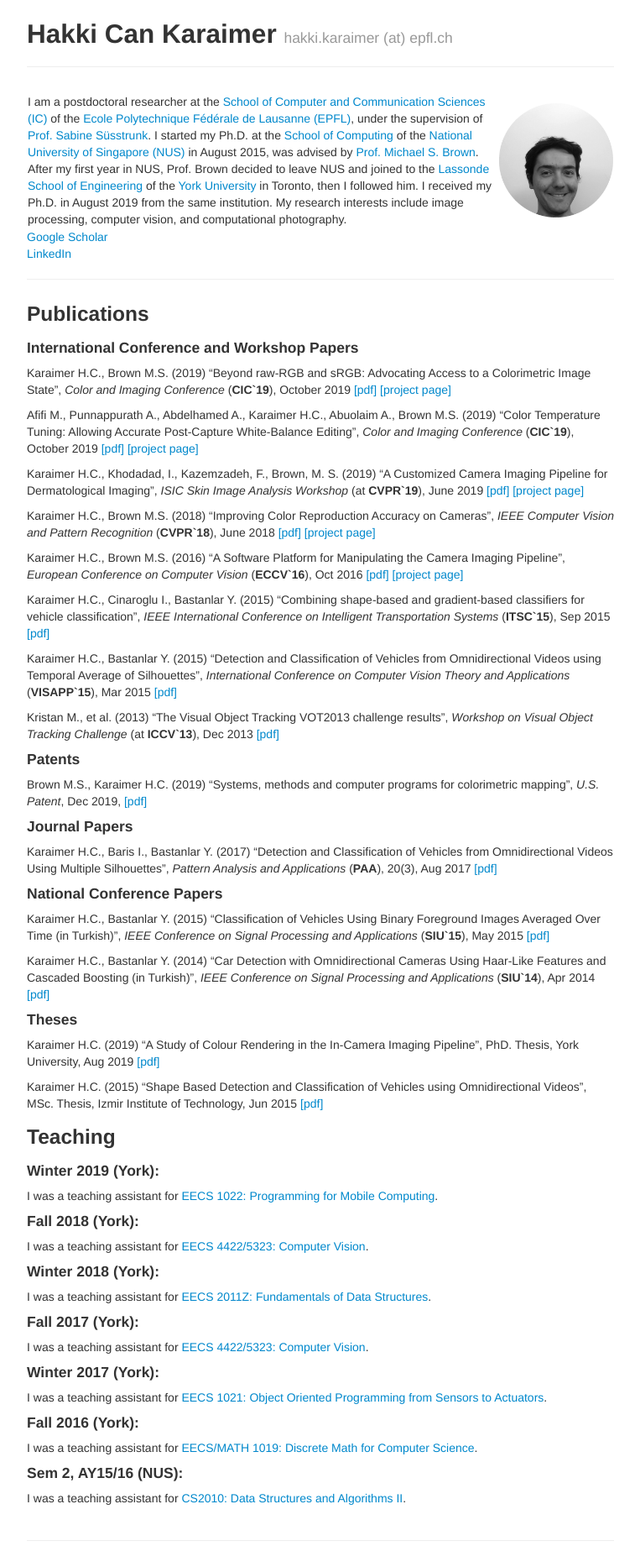
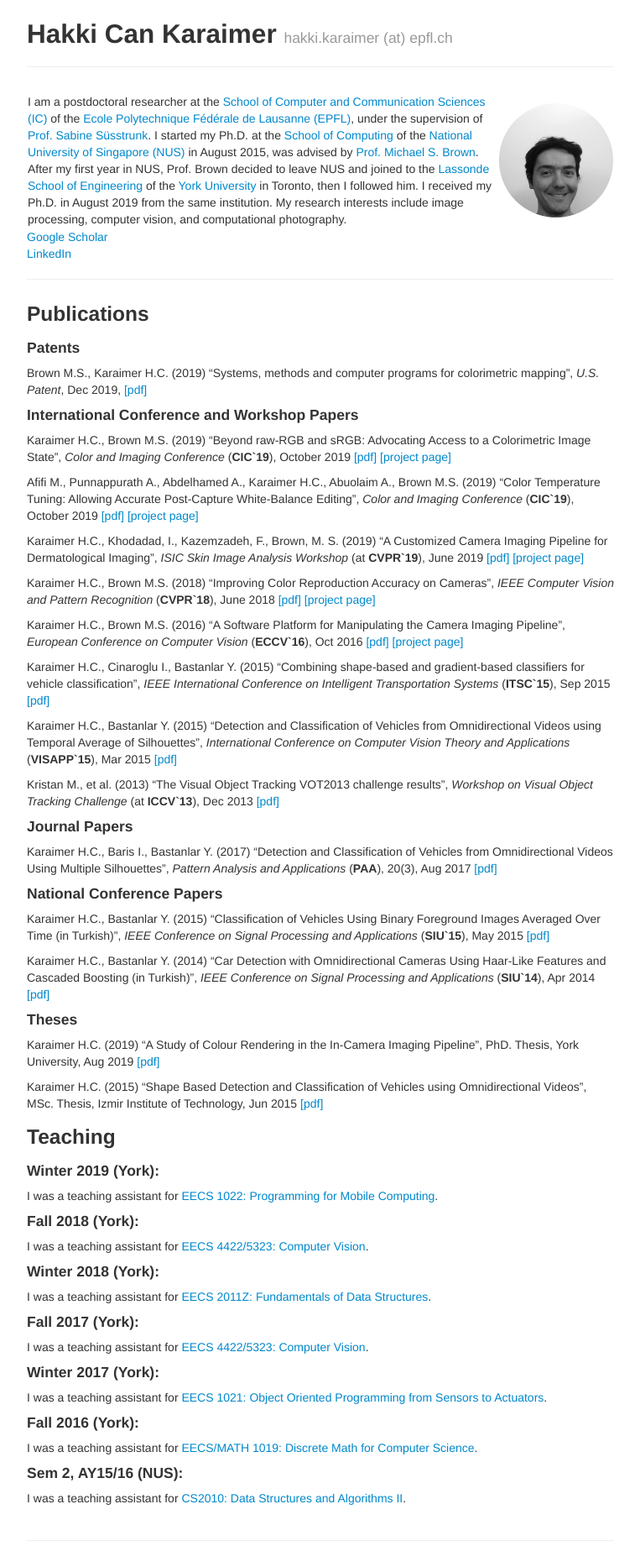
Before and after one commit to karaimer/karaimer.github.io, a Jekyll site: the page built from index.md, in a window 1280 px wide. Shown: the whole page at 84% size, without its empty margins (258-1021 px from the left). Built offline with Jekyll 4.4.1, drawn with Linux system fonts in a browser that asks for light colours; part of the change alters nothing that is shown.

```diff
--- a/index.md
+++ b/index.md
@@ -17,6 +17,10 @@ author: Hakki Can Karaimer
 
 ### Publications
 
+#### Patents
+
+Brown M.S., Karaimer H.C.  (2019) "Systems, methods and computer programs for colorimetric mapping", *U.S. Patent*, Dec 2019, [[pdf]](https://patentimages.storage.googleapis.com/49/d2/e4/8e048c23fc8ff6/US20190373232A1.pdf)
+
 #### International Conference and Workshop Papers
 
 Karaimer H.C., Brown M.S.  (2019) "Beyond raw-RGB and sRGB: Advocating Access to a Colorimetric Image State", *Color and Imaging Conference* (**CIC`19**),  October 2019 [[pdf]](/paper/Karaimer_Brown_CIC19.pdf) [[project page]](https://karaimer.github.io/beyond-rawRGB-sRGB/)
@@ -35,10 +39,6 @@ Karaimer H.C., Cinaroglu I., Bastanlar Y.  (2015) "Combining shape-based and gra
 Karaimer H.C., Bastanlar Y.  (2015) "Detection and Classification of Vehicles from Omnidirectional Videos using Temporal Average of Silhouettes", *International Conference on Computer Vision Theory and Applications* (**VISAPP`15**), Mar 2015 [[pdf]](/paper/Karaimer_Bastanlar_VISAPP15.pdf)
 
 Kristan M., et al.  (2013) "The Visual Object Tracking VOT2013 challenge results", *Workshop on Visual Object Tracking Challenge* (at **ICCV`13**), Dec 2013 [[pdf]](http://www.cv-foundation.org//openaccess/content_iccv_workshops_2013/W03/papers/Kristan_The_Visual_Object_2013_ICCV_paper.pdf)
-
-#### Patents
-
-Brown M.S., Karaimer H.C.  (2019) "Systems, methods and computer programs for colorimetric mapping", *U.S. Patent*, Dec 2019, [[pdf]](https://patentimages.storage.googleapis.com/49/d2/e4/8e048c23fc8ff6/US20190373232A1.pdf)
 
 #### Journal Papers
 Karaimer H.C., Baris I., Bastanlar Y. (2017) "Detection and Classification of Vehicles from Omnidirectional Videos Using Multiple Silhouettes", *Pattern Analysis and Applications* (**PAA**), 20(3), Aug 2017 [[pdf]](/paper/Karaimer_et_al_PAAA_AAM.pdf)
```
